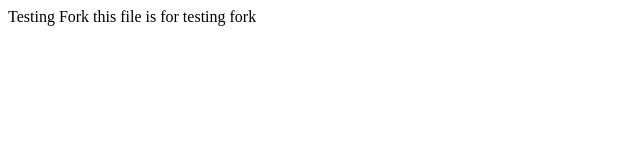
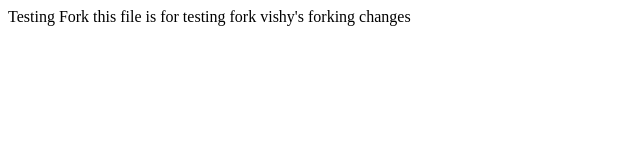
Before and after one commit to gautami-aptoradix/testing-fork, a plain HTML site: page index.html in a window 1280 px wide. Shown: the whole page, without its empty margins (0-640 px from the left). Drawn offline with Linux system fonts and the light colour scheme.

Commit message:
added my changes

```diff
--- a/index.html
+++ b/index.html
@@ -7,5 +7,7 @@
 <body>
 Testing Fork
 this file is for testing fork
+
+vishy's forking changes
 </body>
 </html>
```
